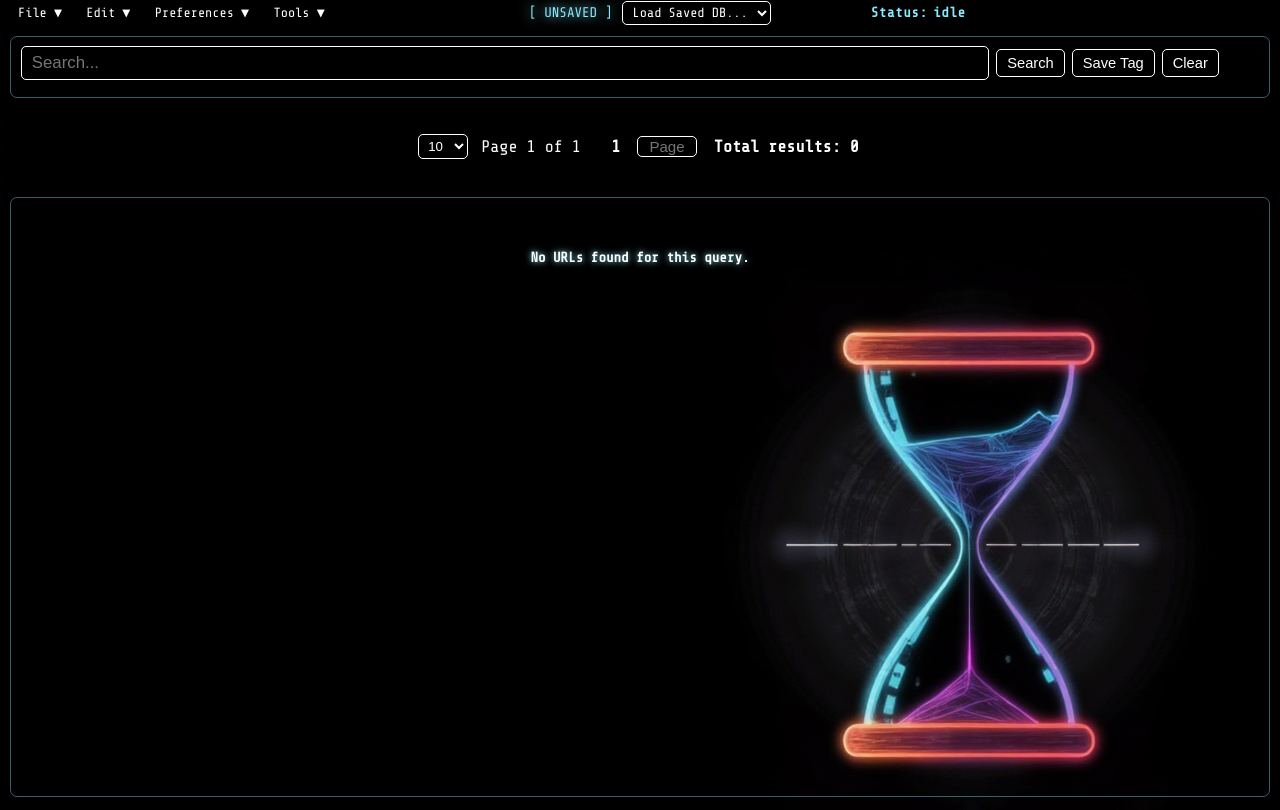
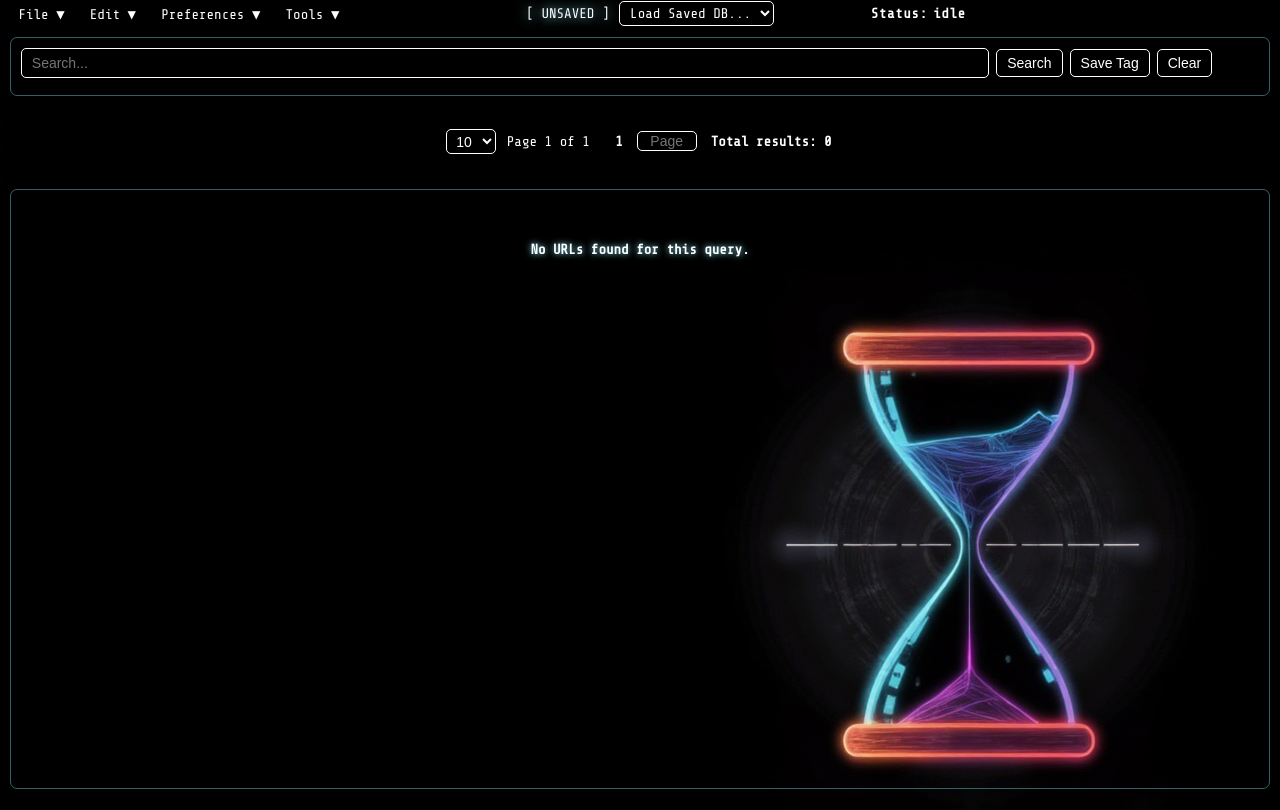
Before and after one commit to thesavant42/retrorecon, a Flask app: page / in a window 1280 px wide. Run offline with Flask 2, Linux system fonts and the light colour scheme; data that the repository does not hold is empty; parts of the project's set-up code (start-up, migrations or seed data) failed here and were passed over; some libraries are stand-ins or nearby versions.

Commit message:
Update base.css

```diff
--- a/static/base.css
+++ b/static/base.css
@@ -23,6 +23,12 @@ body {
   margin: 1em 0;
   text-align: center;
   font-weight: bold;
+}
+
+/* Force all text to white 14px */
+.retrorecon-root * {
+  color: #ffffff !important;
+  font-size: 14px !important;
 }
 
 .retrorecon-root .hidden { display: none; }
```
